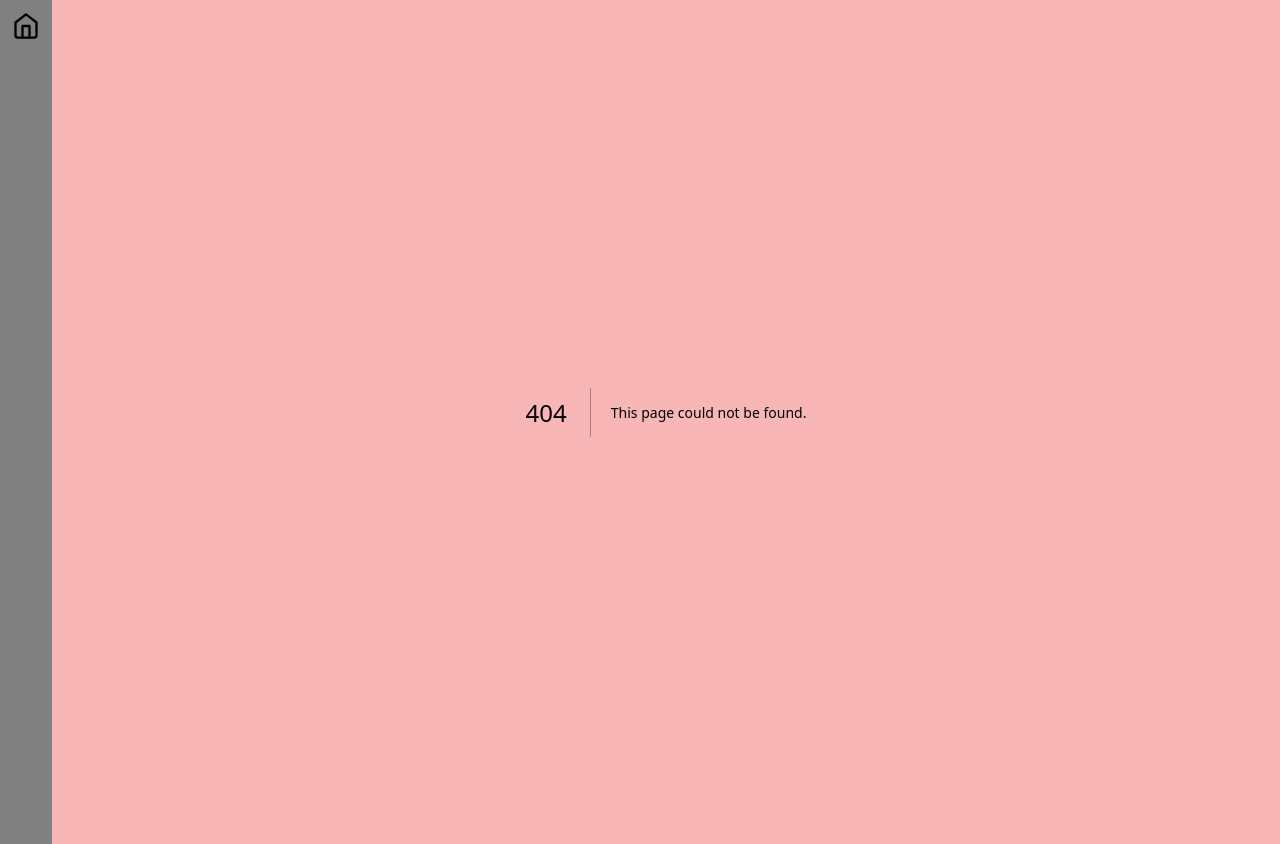
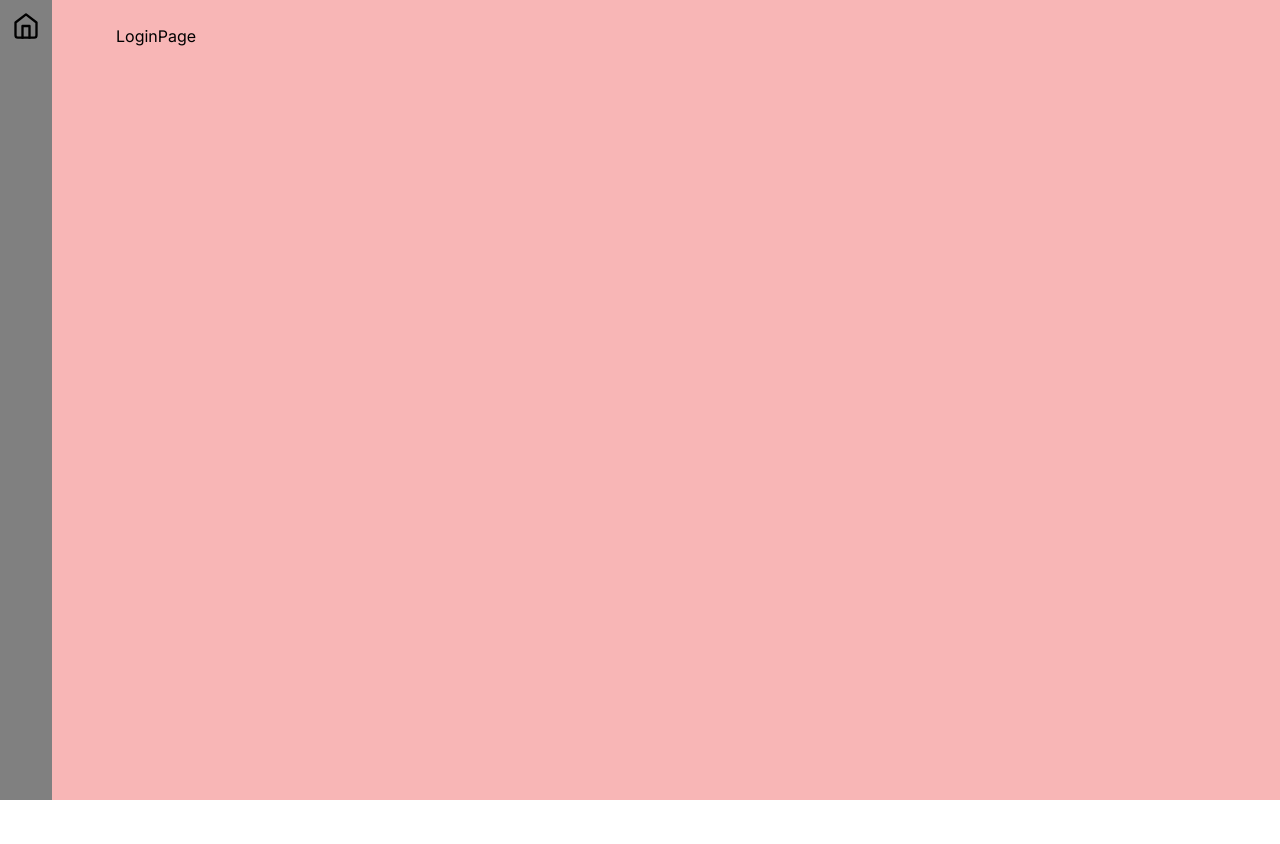
Before and after one commit to pavelvanis/chatio, a Next.js app: page /login in a window 1280 px wide. Before the commit this address had no page. After the commit the page ends 800 px from the top, so only its background shows below. Built offline with nearby package versions, Linux system fonts and the light colour scheme.

Commit message:
Create Auth layout

```diff
--- /dev/null
+++ b/src/app/(guest)/layout.tsx
@@ -0,0 +1,10 @@
+
+export default async function LoginLayout({
+  children,
+}: {
+  children: React.ReactNode;
+}) {
+  return (
+      <main>{children}</main>
+  );
+}
--- /dev/null
+++ b/src/app/(guest)/login/page.tsx
@@ -0,0 +1,11 @@
+import React from 'react'
+
+type Props = {}
+
+const LoginPage = (props: Props) => {
+  return (
+    <div>LoginPage</div>
+  )
+}
+
+export default LoginPage
```
